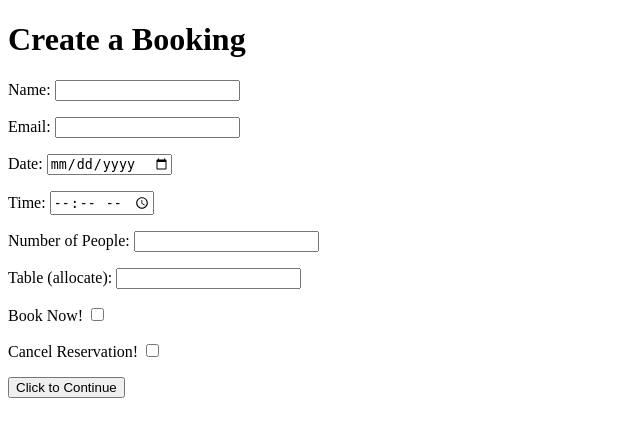
After one commit to ajorgensen89/project4, a Django app: template templates/bookings/book_table.html in a window 1280 px wide. The commit adds this page. Shown: the top 437 px of the page, without its empty margins (0-640 px from the left). Run offline with Django 3.2, Linux system fonts and the light colour scheme; the template is opened without the code that fills it, so the values that code supplies are empty; parts of the project's set-up code (start-up, migrations or seed data) failed here and were passed over.

Commit message:
form information displayed in html file

```diff
--- a/beanfeast/urls.py
+++ b/beanfeast/urls.py
@@ -15,9 +15,10 @@ Including another URLconf
 """
 from django.contrib import admin
 from django.urls import path
-from bookings.views import get_bookings_sheet
+from bookings.views import get_bookings_sheet, create_a_booking
 
 urlpatterns = [
     path('admin/', admin.site.urls),
-    path('', get_bookings_sheet, name='get_bookings_sheet')
+    path('', get_bookings_sheet, name='get_bookings_sheet'),
+    path('book', create_a_booking, name='create_a_booking')
 ]
--- /dev/null
+++ b/templates/bookings/book_table.html
@@ -0,0 +1,66 @@
+<!DOCTYPE html>
+<html lang="en">
+
+<head>
+    <meta charset="UTF-8">
+    <meta http-equiv="X-UA-Compatible" content="IE=edge">
+    <meta name="viewport" content="width=device-width, initial-scale=1.0">
+    <title>Document</title>
+</head>
+
+<body>
+    <h1>Create a Booking</h1>
+    <form method="POST", action="book">
+        {% csrf_token %}
+        <div>
+            <p> <label for="booked_name">Name:</label>
+                <input type="text" id="booked_name" name="booked_name" required>
+            </p>
+        </div>
+        <div>
+            <p> <label for="booked_email">Email:</label>
+                <input type="email" id="booked_email" name="booked_email" required>
+            </p>
+        </div>
+        <div>
+            <p> <label for="booked_date">Date:</label>
+                <input type="date" id="booked_date" name="booked_date" required>
+            </p>
+        </div>
+        <div>
+            <p> <label for="booked_time">Time:</label>
+                <input type="time" id="booked_time" name="booked_time" required>
+            </p>
+        </div>
+        <div>
+            <p> <label for="booked_num_of_people">Number of People:</label>
+                <input type="number" id="booked_num_of_people" name="booked_num_of_people" required>
+            </p>
+        </div>
+        <div>
+            <p> <label for="booked_table_allocation">Table (allocate):</label>
+                <input type="number" id="booked_table_allocation" name="booked_table_allocation">
+            </p>
+        </div>
+        <div>
+            <p> <label for="booked_check">Book Now!</label>
+                <input type="checkbox" id="booked_check" name="booked_check">
+            </p>
+        </div>
+        <div>
+            <p> <label for="booked_cancel">Cancel Reservation!</label>
+                <input type="checkbox" id="booked_cancel" name="booked_cancel">
+            </p>
+        </div>
+
+
+        <div>
+            <p>
+                <button type="submit">Click to Continue</button>
+            </p>
+        </div>
+    </form>
+
+</body>
+
+</html>
```
Also changed, not shown: bookings/forms.py (added, +8 -0 lines), bookings/models.py (+13 -2 lines), bookings/views.py (+31 -2 lines), templates/bookings/bookings_sheet.html (+37 -0 lines), README.md, bookings/migrations/0003_auto_20230612_0958.py (added), bookings/migrations/0004_alter_item_tablesize.py (added), bookings/migrations/0005_auto_20230612_1025.py (added), bookings/migrations/0006_alter_item_tablesize.py (added), bookings/migrations/0007_alter_item_tablesize.py (added), bookings/migrations/0008_auto_20230612_1111.py (added).
